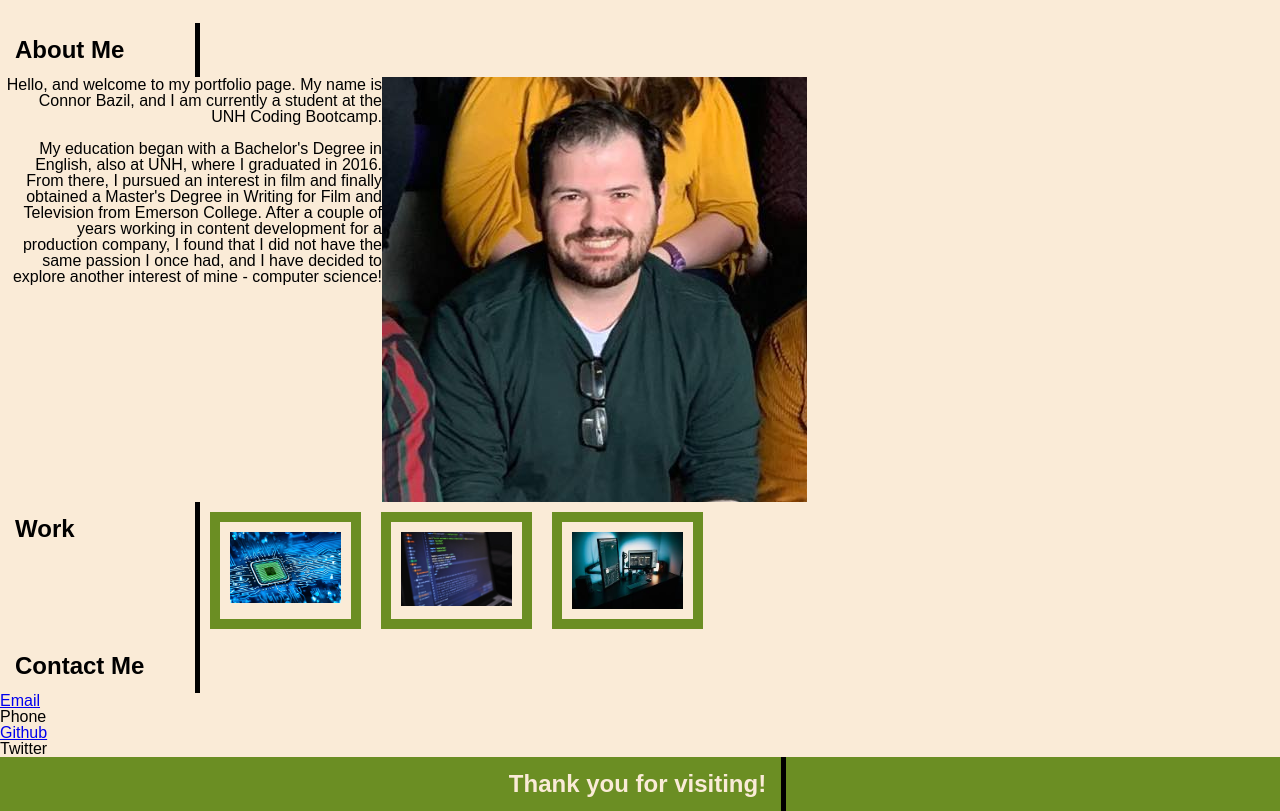
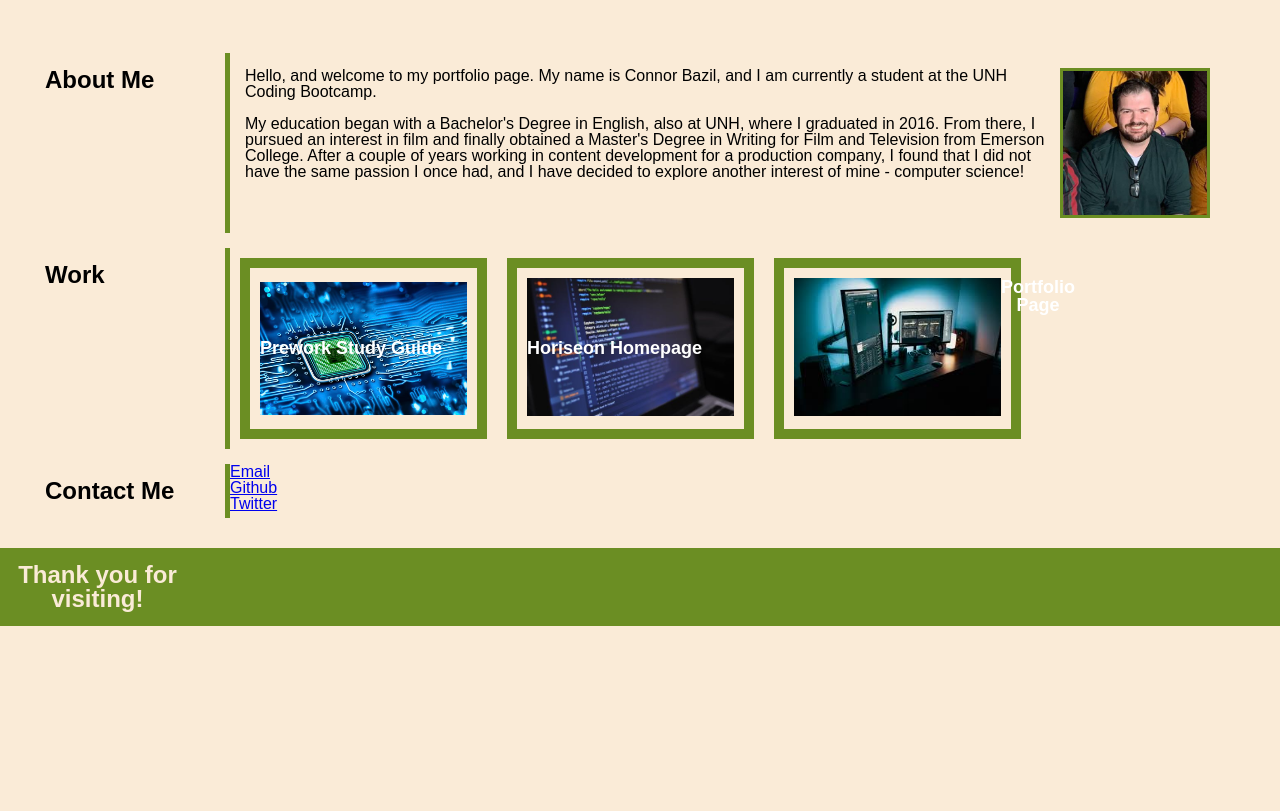
Before and after one commit to cbazil114/portfolio-page, a plain HTML site: page index.html in a window 1280 px wide. Shown: the part 482-1293 px from the top of the page. After the commit the page ends 1108 px from the top, so only its background shows below. Drawn offline with Linux system fonts and the light colour scheme.

Commit message:
Asking LA another question

```diff
--- a/Assets/css/style.css
+++ b/Assets/css/style.css
@@ -22,13 +22,18 @@ h1 {
 
 h2 {
     font-size: 24px;
-    display:inline-block;
+    display:flex;
     padding:15px;
     flex:30%;
-    border-right:5px solid black;
+    border-right:5px solid olivedrab;
     min-width: 200px;
+    max-width:200px;
     flex: 1 1 300px;
 
+}
+
+nav {
+    display:flex;
 }
 
 .top {
@@ -65,11 +70,12 @@ h2 {
 
 section {
     display: inline-block;
-    width:65%;
+    margin:15px;
 }
 
 article {
     display:flex;
+    margin:15px;
 }
 
 p {
@@ -77,19 +83,15 @@ p {
     font-family: 'Trebuchet MS', 'Lucida Sans Unicode', 'Lucida Grande', 'Lucida Sans', Arial, sans-serif
     padding: 20px;
     flex:70%;
-    text-align:right;
+    text-align:left;
+    margin: 15px;
 }
 
 .about-me {
     display:flex;
     flex:70%;
-    flex-direction: row
+    flex-direction: row;
 }
-
-.about-me img {
-    width: 50%;
-}
-
 
 .imagebox {
     display:flex;
@@ -98,14 +100,23 @@ p {
     flex:70%;
     border: 10px solid olivedrab;
     margin: 10px;
+    flex-wrap:wrap;
+    align-items:center;
+    position:relative;
+    flex: 1 1 80%
 }
 
 .imagebox img {
     width:100%
 }
 
-.imagebox p {
-    color: antiquewhite;
+.imagebox h3 {
+    color: white;
+    text-align:center;
+    position:absolute;
+    font-size:18px;
+    flex-wrap:wrap;
+    display:inline-block;
 }
 
 .imagebox:hover {
@@ -126,7 +137,7 @@ p {
 
 }
 
-.contact-me ul {
+.contact-meul {
    list-style-type:none;
 }
 
@@ -140,9 +151,13 @@ p {
     text-decoration: none;
 }
 
-.float-left {
+.connor {
     float: right;
     margin-right: 25px;
+    max-height:200px;
+    max-width:150px;
+    flex: 1 1 200px;
+    border: solid olivedrab
 }
 
 footer {
@@ -150,7 +165,12 @@ footer {
     color: antiquewhite;
     text-align: center;
     border: none;
+    justify-content: center;
+    text-align:center;
 
+}
+.footer h2 {
+    border:none;
 
 }
 
--- a/index.html
+++ b/index.html
@@ -30,46 +30,53 @@
     <main>
         <section>
             <article>
-                <div id="about-me">
-                    <h2>About Me</h2>
-                    <p>
-                        Hello, and welcome to my portfolio page. My name is Connor Bazil, and I am currently a student at the UNH Coding Bootcamp.
+                <h2><div id="about-me"></div>About Me</h2>
+                 <p>
+                    Hello, and welcome to my portfolio page. My name is Connor Bazil, and I am currently a student at the UNH Coding Bootcamp.
                         <br><br>
-                        My education began with a Bachelor's Degree in English, also at UNH, where I graduated in 2016. From there, I pursued an interest in film and finally obtained a Master's Degree in Writing for Film and Television from Emerson College. After a couple of years working in content development for a production company, I found that I did not have the same passion I once had, and I have decided to explore another interest of mine - computer science!
-                        <img src="./Assets/Images/schoolpic.jpg" alt="Connor Bazil" class="float-left"/>
-                    </p>
+                    My education began with a Bachelor's Degree in English, also at UNH, where I graduated in 2016. From there, I pursued an interest in film and finally obtained a Master's Degree in Writing for Film and Television from Emerson College. After a couple of years working in content development for a production company, I found that I did not have the same passion I once had, and I have decided to explore another interest of mine - computer science!
+                        <img src="./Assets/Images/schoolpic.jpg" alt="Connor Bazil" class="connor"/>
+                 </p>
                 </div>
             </article>
             <article>
-                <h2>Work</h2>
-                <div class="imagebox">
-                    <a href="https://cbazil114.github.io/prework-study-guide/"><img src="/Assets/Images/motherboardwork.jpeg" alt="Prework Study Guide"></a>
+                <h2><div id="work"></div>Work</h2>
+                <div class="imagebox" >
+                    <div id="firstitem"></div>
+                    <a href="https://cbazil114.github.io/prework-study-guide/"><img src="Assets/Images/motherboardwork.jpeg" alt="Prework Study Guide"></a>
+                    <h3>Prework Study Guide</h3>
+                </div>
                 </div>
                 <div class="imagebox">
+                    <div id="seconditem"></div>
                     <a href="https://cbazil114.github.io/horiseon-homepage/"><img src="Assets/Images/stockcodingimage.jpeg" alt="Horiseon Homepage"></a>
+                    <h3>Horiseon Homepage</h3>
+
+                </div>
                 </div>
                 <div class="imagebox">
-                    <img src="Assets/Images/compwork1.jpeg" alt="Portfolio Page">
+                    <div id="thirditem">
+                    <a href="https://cbazil114.github.io/portfolio-page/"><img src="Assets/Images/compwork1.jpeg" alt="Portfolio Page"></a>
+                    <h3>Portfolio Page</h3>
                 </div>
-
+                </div>
                 </p>
             </article>
-            <nav>
-                <div id="contact-me">
-                <h2>Contact Me</h2>
-                <p>
+            <article>
+                <h2><nav id="contact-me">Contact Me</h2>
                     <ul>
                         <li>
                             <a href="mailto:connor-bazil@comcast.net">Email</a>
                         </li>
-                        <li>Phone</li>
                         <li>
                             <a href="https://github.com/cbazil114">Github</a>
                         </li>
-                        <li>Twitter</li>
+                        <li>
+                            <a href="https://twitter.com/conbazil">Twitter</a>
+                        </li>
                     </ul>
-                </p>
-            </nav>
+                </nav>
+            </article>
         </section>
         <footer>
             <h2>Thank you for visiting!</h2>
```
Lines whose indentation alone changed are shown as unchanged.
